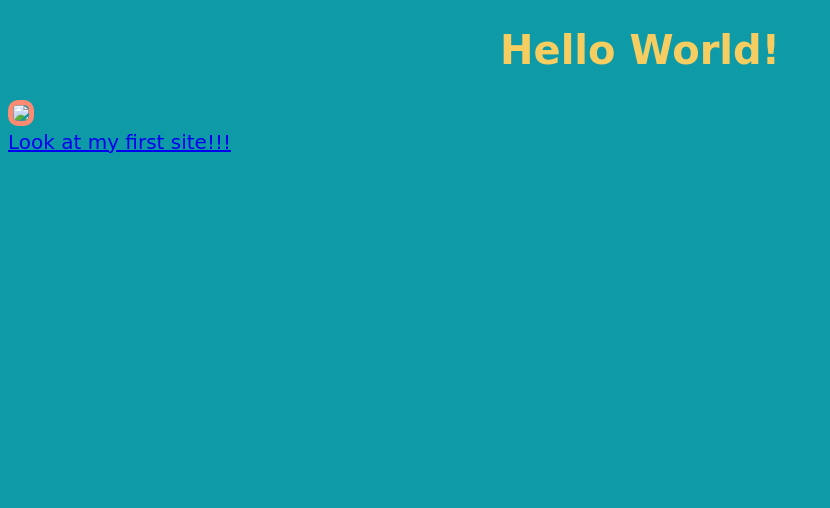
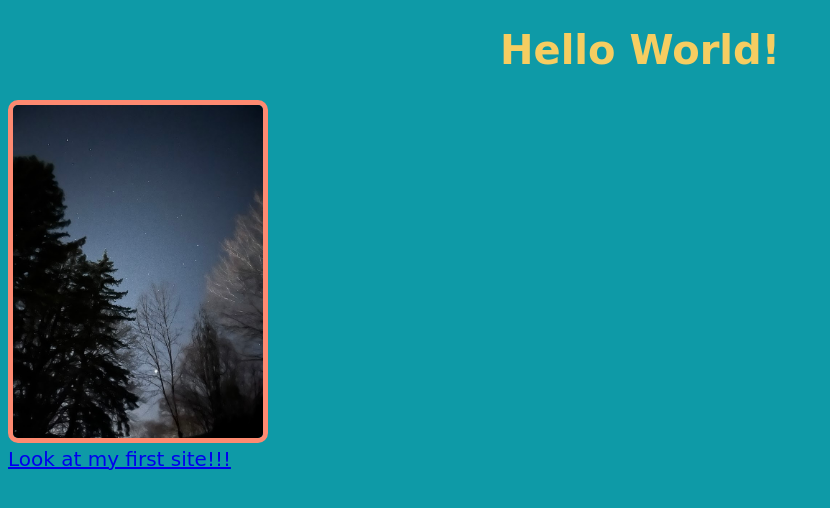
Before and after one commit to Ms-Heft-s-Classroom/first-website-kellyb11, a plain HTML site: page index.html in a window 1280 px wide. Shown: the whole page, without its empty margins (0-830 px from the left). Drawn offline with Linux system fonts and the light colour scheme.

Commit message:
Changed image index.html

```diff
--- a/index.html
+++ b/index.html
@@ -7,7 +7,7 @@
     <title>Kelly Burke Portfolio</title>
     <body>
         <h1>Hello World!</h1>
-        <img src="images/travel photo.JPG">
+        <img src="images/winter-stars.JPG">
         <br>
         <a href="first-site.html">Look at my first site!!!</a>
     </body>
```
